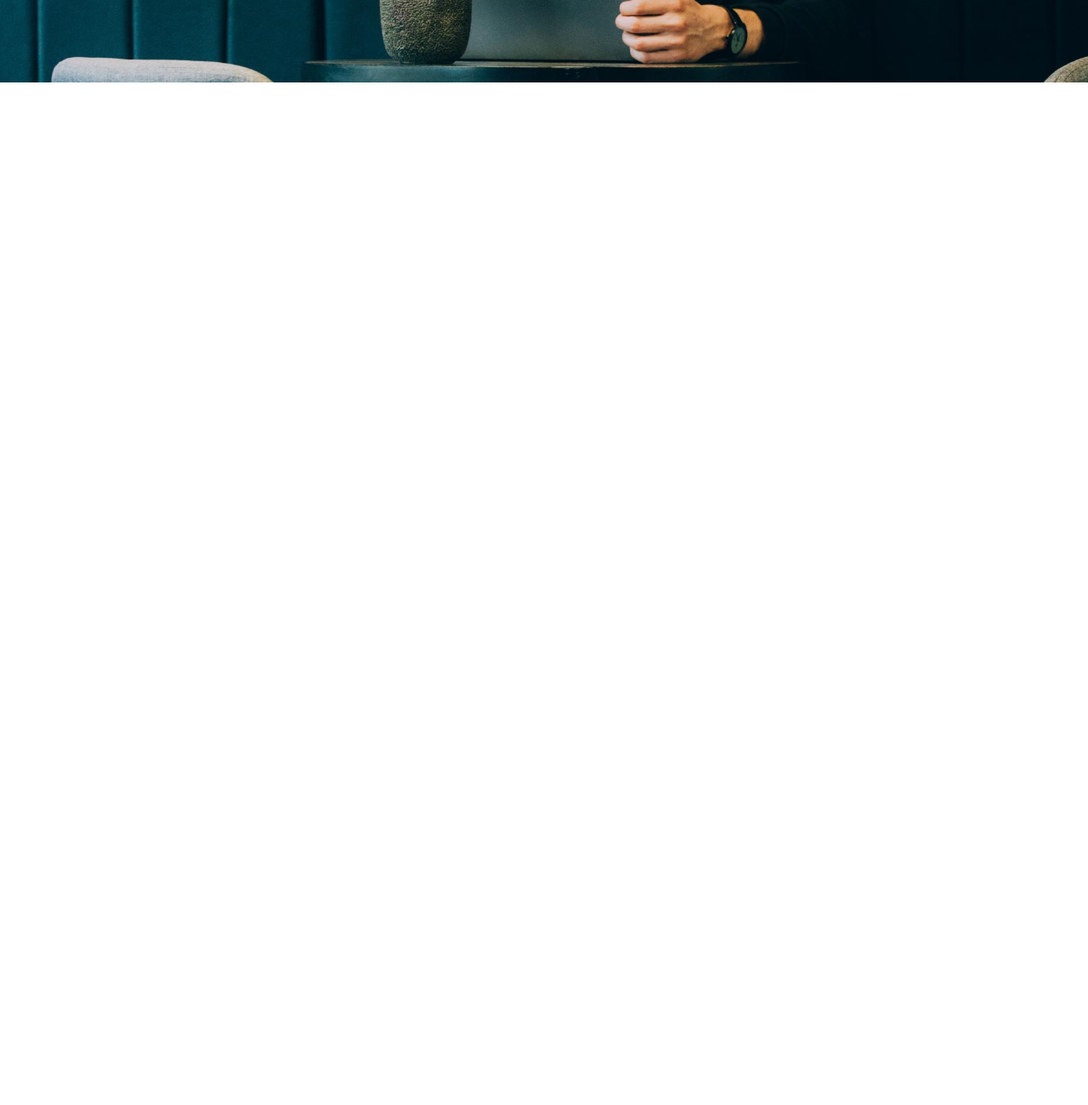
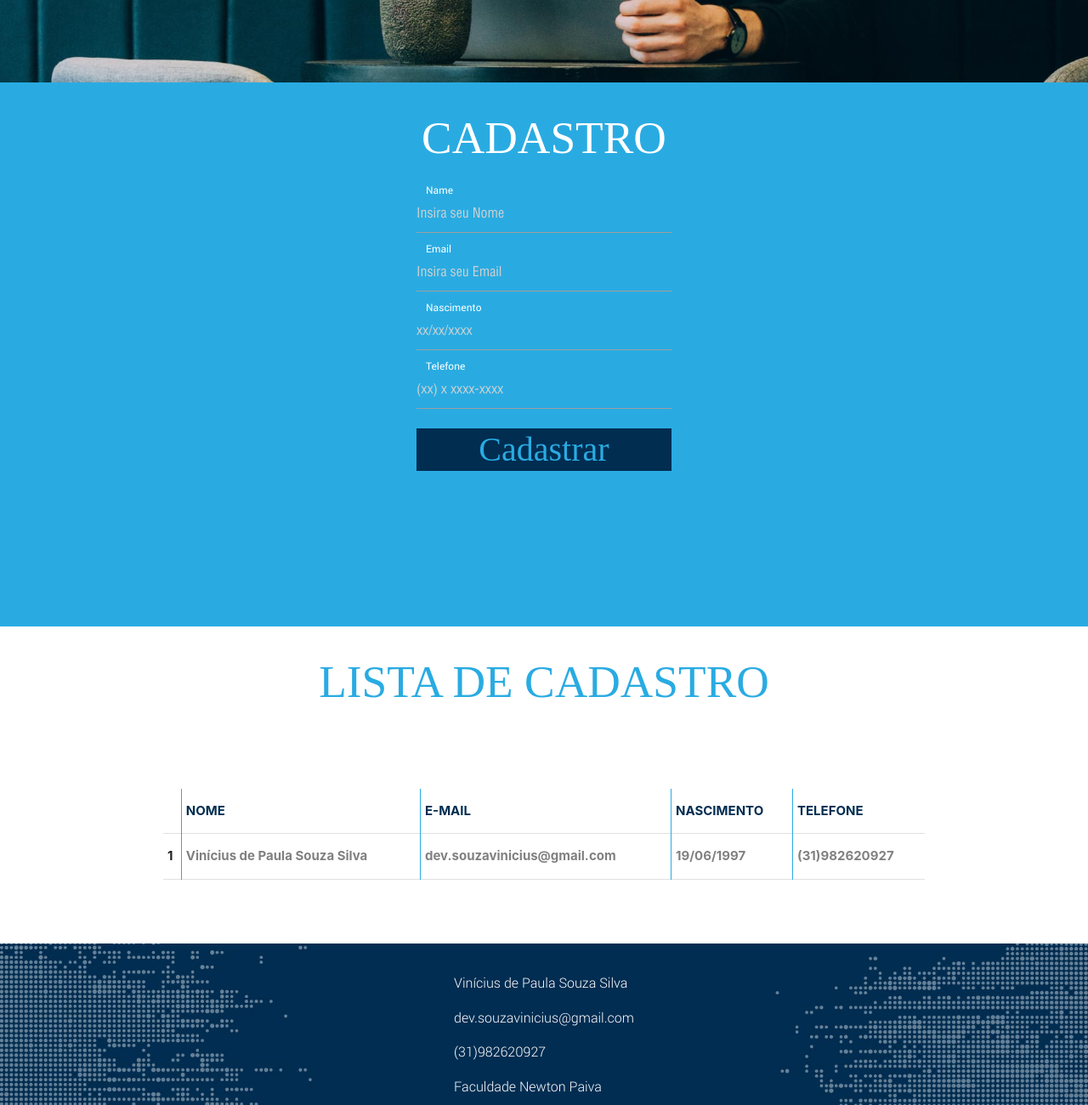
Before and after one commit to ViniciusdePSouza/Prova_Selecao, a plain HTML site: page starter-template/index.html in a window 1280 px wide. Shown: the part 543-1843 px from the top of the page at 85% size. Before the commit the page ends 800 px from the top, so only its background shows below. Drawn offline with nearby package versions, Linux system fonts and the light colour scheme; a web font is replaced by a local one.

Commit message:
Atualizações CSS

```diff
--- a/starter-template/css/style.css
+++ b/starter-template/css/style.css
@@ -1,4 +1,4 @@
-/* --------------------- Global */
+/* -------------------------------- GLOBAL -------------------------------------- */
 :root {
   --primary-color: #29abe2;
   --secundary-color: #012d51;
@@ -27,14 +27,10 @@
 }
 
 h1, h2, button {
-  font-family: helvetica-condensed;
+  font-family: helvetica-ultralight;
 }
 
-
-
-
-
-/* ------------------------ Presentation -------------------------------- */
+/* ------------------------ PRESENTATION -------------------------------- */
 
 #presentation {
   width: 100%;
@@ -45,3 +41,136 @@ h1, h2, button {
   background-position: bottom;
 
 }
+
+img{
+  margin-top: 13px;
+}
+
+ul{
+  display: flex;
+  align-items: center;
+  justify-content: space-between;
+}
+
+.circle {
+  display: flex;
+
+  width: 5px;
+  height: 5px;
+
+  background-color: var(--white);
+
+  border-radius:100%;
+  border: none;
+}
+
+/* -------------------------------- FORM -------------------------------------- */
+
+#form-section{
+  background-color: var(--primary-color);
+  color: var(--white);
+
+  width: 100%;
+  height: 80vh;
+
+  display: flex;
+  flex-direction: column;
+  align-items: center;
+
+}
+
+#form-section label{
+  width: 100%;
+
+  font-family: roboto-regular;
+}
+
+#form-section input{
+  width: 100%;
+  height: 100;
+  font-family: helvetica-condensed;
+}
+
+button {
+  font-family: helvetica-ultralight;
+  font-size: 40px;
+
+  width: 300px;
+  height: 50px;
+
+  background-color: var(--secundary-color);
+  color: var(--primary-color);
+
+  border: none;
+}
+
+/* -------------------------------- TABLE -------------------------------------- */
+
+#table-section{
+  display:flex;
+  flex-direction: column;
+  align-items:center;
+}
+
+#table-section h2 {
+  color: var(--primary-color);
+}
+
+table{
+  margin-top:5rem;
+  margin-bottom: 5rem;
+}
+
+.title-table {
+  color: var(--secundary-color);
+}
+
+.text-table {
+  color: var(--text-color);
+}
+
+.id-number {
+  font-family: roboto-light;
+
+  color: var(--secundary-color);
+}
+
+.tr-general {
+  border-top: solid 1px var(--primary-color);
+}
+
+ th{
+  border-left: solid 1px var(--primary-color);
+}
+
+.id {
+  border-left: none;
+}
+
+/* -------------------------------- TABLE -------------------------------------- */
+
+footer{
+  width: 100%;
+
+  display: flex;
+  flex-direction: column;
+
+  align-items: center;
+  justify-content: center;
+
+  background-image: url(../src/images/rodape-desktop.jpg);
+  background-size: cover;
+  background-position: bottom;
+}
+
+h4 {
+  font-family: roboto-light;
+  font-weight: normal;
+  font-size: 16px;
+
+  color: var(--white);
+}
+
+footer div {
+  padding-top: 1rem;
+}
--- a/starter-template/index.html
+++ b/starter-template/index.html
@@ -1,13 +1,15 @@
 <!DOCTYPE html>
 <html lang="en">
+
 <head>
-  <meta http-equiv="Content-Type" content="text/html; charset=UTF-8"/>
-  <meta name="viewport" content="width=device-width, initial-scale=1, maximum-scale=1.0"/>
+  <meta http-equiv="Content-Type" content="text/html; charset=UTF-8" />
+  <meta name="viewport" content="width=device-width, initial-scale=1, maximum-scale=1.0" />
   <title>IN8 - Prova de Seleção Estágio</title>
   <!-- CSS  -->
-  <link href="css/materialize.css" type="text/css" rel="stylesheet" media="screen,projection"/>
-  <link href="css/style.css" type="text/css" rel="stylesheet" media="screen,projection"/>
+  <link href="css/materialize.css" type="text/css" rel="stylesheet" media="screen,projection" />
+  <link href="css/style.css" type="text/css" rel="stylesheet" media="screen,projection" />
 </head>
+
 <body>
   <section id="presentation" class="white-text">
     <header>
@@ -18,7 +20,9 @@
           </a>
           <ul class="right hide-on-med-and-down">
             <li><a href="#">cadastro</a></li>
+            <div class="circle"></div>
             <li><a href="#">lista</a></li>
+            <div class="circle"></div>
             <li><a href="#">sobre mim</a></li>
           </ul>
           <ul id="nav-mobile" class="sidenav">
@@ -36,100 +40,94 @@
     </div>
   </section>
 
-  <!-- <div class="section no-pad-bot" id="index-banner">
-    <div class="container">
-      <br><br>
-      <h1 class="header center orange-text">Starter Template</h1>
-      <div class="row center">
-        <h5 class="header col s12 light">A modern responsive front-end framework based on Material Design</h5>
-      </div>
-      <div class="row center">
-        <a href="http://materializecss.com/getting-started.html" id="download-button" class="btn-large waves-effect waves-light orange">Get Started</a>
-      </div>
-      <br><br>
+  <section id="form-section" class="container class=white-text">
+    <h2>CADASTRO</h2>
 
+    <div>
+      <form class="col s12">
+
+        <div >
+          <div class="input-field col s6">
+            <input
+            placeholder="Insira seu Nome"
+            id="name"
+            type="text"
+            class="validate">
+            <label for="name" class="white-text">Name</label>
+          </div>
+
+        <div>
+          <div class="input-field col s6">
+            <input
+            placeholder="Insira seu Email"
+            id="email"
+            type="text"
+            class="validate white-text">
+            <label for="email" class="white-text">Email</label>
+          </div>
+
+        <div>
+          <div class="input-field col s6">
+            <input
+            placeholder="xx/xx/xxxx"
+            id="date"
+            type="text"
+            class="validate white-text">
+            <label for="date" class="white-text">Nascimento</label>
+          </div>
+
+          <div class="input-field col s6">
+            <input
+            placeholder="(xx) x xxxx-xxxx"
+            id="phone"
+            type="text"
+            class="validate white-text">
+            <label for="date" class="white-text">Telefone</label>
+          </div>
+
+        </div>
+      </form>
     </div>
   </div>
+  <button id="add-button">Cadastrar</button>
+</section>
 
+<section id="table-section" class="container">
 
-  <div class="container">
-    <div class="section">
+  <h2>LISTA DE CADASTRO</h2>
 
+  <table class="highlight centered responsive-table">
+    <tr id="tr-head">
+        <th class="id"></th>
+        <th class="title-table">NOME</th>
+        <th class="title-table">E-MAIL</th>
+        <th class="title-table">NASCIMENTO</th>
+        <th class="title-table">TELEFONE</th>
+    </tr>
 
-      <div class="row">
-        <div class="col s12 m4">
-          <div class="icon-block">
-            <h2 class="center light-blue-text"><i class="material-icons">flash_on</i></h2>
-            <h5 class="center">Speeds up development</h5>
+    <tr class="tr-general">
+      <th class="id">1</th>
+        <th class="text-table">Vinícius de Paula Souza Silva</th>
+        <th class="text-table">dev.souzavinicius@gmail.com</th>
+        <th class="text-table">19/06/1997</th>
+        <th class="text-table">(31)982620927</th>
+    </tr>
+  </table>
+</section>
 
-            <p class="light">We did most of the heavy lifting for you to provide a default stylings that incorporate our custom components. Additionally, we refined animations and transitions to provide a smoother experience for developers.</p>
-          </div>
-        </div>
-
-        <div class="col s12 m4">
-          <div class="icon-block">
-            <h2 class="center light-blue-text"><i class="material-icons">group</i></h2>
-            <h5 class="center">User Experience Focused</h5>
-
-            <p class="light">By utilizing elements and principles of Material Design, we were able to create a framework that incorporates components and animations that provide more feedback to users. Additionally, a single underlying responsive system across all platforms allow for a more unified user experience.</p>
-          </div>
-        </div>
-
-        <div class="col s12 m4">
-          <div class="icon-block">
-            <h2 class="center light-blue-text"><i class="material-icons">settings</i></h2>
-            <h5 class="center">Easy to work with</h5>
-
-            <p class="light">We have provided detailed documentation as well as specific code examples to help new users get started. We are also always open to feedback and can answer any questions a user may have about Materialize.</p>
-          </div>
-        </div>
-      </div>
-
-    </div>
-    <br><br>
+<footer>
+  <div>
+    <h4>Vinícius de Paula Souza Silva</h4>
+    <h4>dev.souzavinicius@gmail.com</h4>
+    <h4>(31)982620927</h4>
+    <h4>Faculdade Newton Paiva</h4>
   </div>
-
-  <footer class="page-footer orange">
-    <div class="container">
-      <div class="row">
-        <div class="col l6 s12">
-          <h5 class="white-text">Company Bio</h5>
-          <p class="grey-text text-lighten-4">We are a team of college students working on this project like it's our full time job. Any amount would help support and continue development on this project and is greatly appreciated.</p>
-
-
-        </div>
-        <div class="col l3 s12">
-          <h5 class="white-text">Settings</h5>
-          <ul>
-            <li><a class="white-text" href="#!">Link 1</a></li>
-            <li><a class="white-text" href="#!">Link 2</a></li>
-            <li><a class="white-text" href="#!">Link 3</a></li>
-            <li><a class="white-text" href="#!">Link 4</a></li>
-          </ul>
-        </div>
-        <div class="col l3 s12">
-          <h5 class="white-text">Connect</h5>
-          <ul>
-            <li><a class="white-text" href="#!">Link 1</a></li>
-            <li><a class="white-text" href="#!">Link 2</a></li>
-            <li><a class="white-text" href="#!">Link 3</a></li>
-            <li><a class="white-text" href="#!">Link 4</a></li>
-          </ul>
-        </div>
-      </div>
-    </div>
-    <div class="footer-copyright">
-      <div class="container">
-      Made by <a class="orange-text text-lighten-3" href="http://materializecss.com">Materialize</a>
-      </div>
-    </div>
-  </footer> -->
-
-
+</footer>
   <!--  Scripts-->
   <script src="https://code.jquery.com/jquery-2.1.1.min.js"></script>
   <script src="js/materialize.js"></script>
   <script src="js/init.js"></script>
 
-  </body>
+</body>
+
 </html>
```
